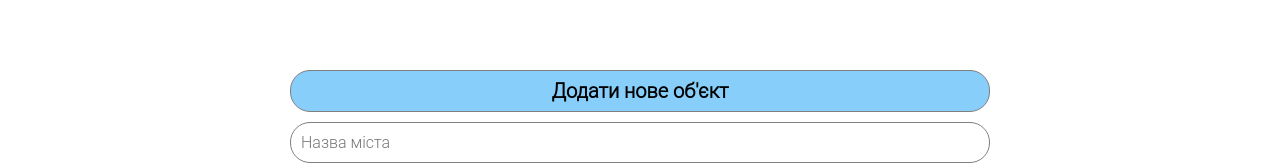
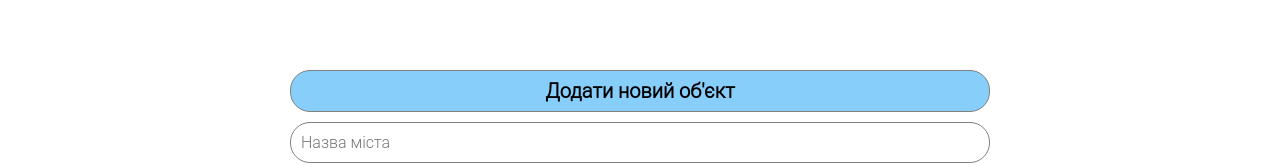
Before and after one commit to Neim4n/ecological-monitoring-lr6, an Angular app: page / in a window 1280 px wide. Shown: the part 483-648 px from the top of the page. Built offline with nearby package versions, Linux system fonts and the light colour scheme; no server answers.

Commit message:
Update Lr3

```diff
--- a/src/app/features/add-form/add-form.component.html
+++ b/src/app/features/add-form/add-form.component.html
@@ -1,7 +1,7 @@
 <div class="lr__form">
 
     <form class="lr__form-container" (submit)="onSubmit()" #f="ngForm" novalidate>
-        <h3 class="lr__form-header">Додати нове об'єкт</h3>
+        <h3 class="lr__form-header">Додати новий об'єкт</h3>
 
         <!-- Name , Pollutant_name, Emissions_type -->
         <input class="lr__form-input"
--- a/src/index.html
+++ b/src/index.html
@@ -2,7 +2,7 @@
 <html lang="en">
 <head>
   <meta charset="utf-8">
-  <title>LR2</title>
+  <title>LR3</title>
   <base href="/">
   <meta name="viewport" content="width=device-width, initial-scale=1">
   <link rel="icon" type="image/x-icon" href="favicon.ico">
```
